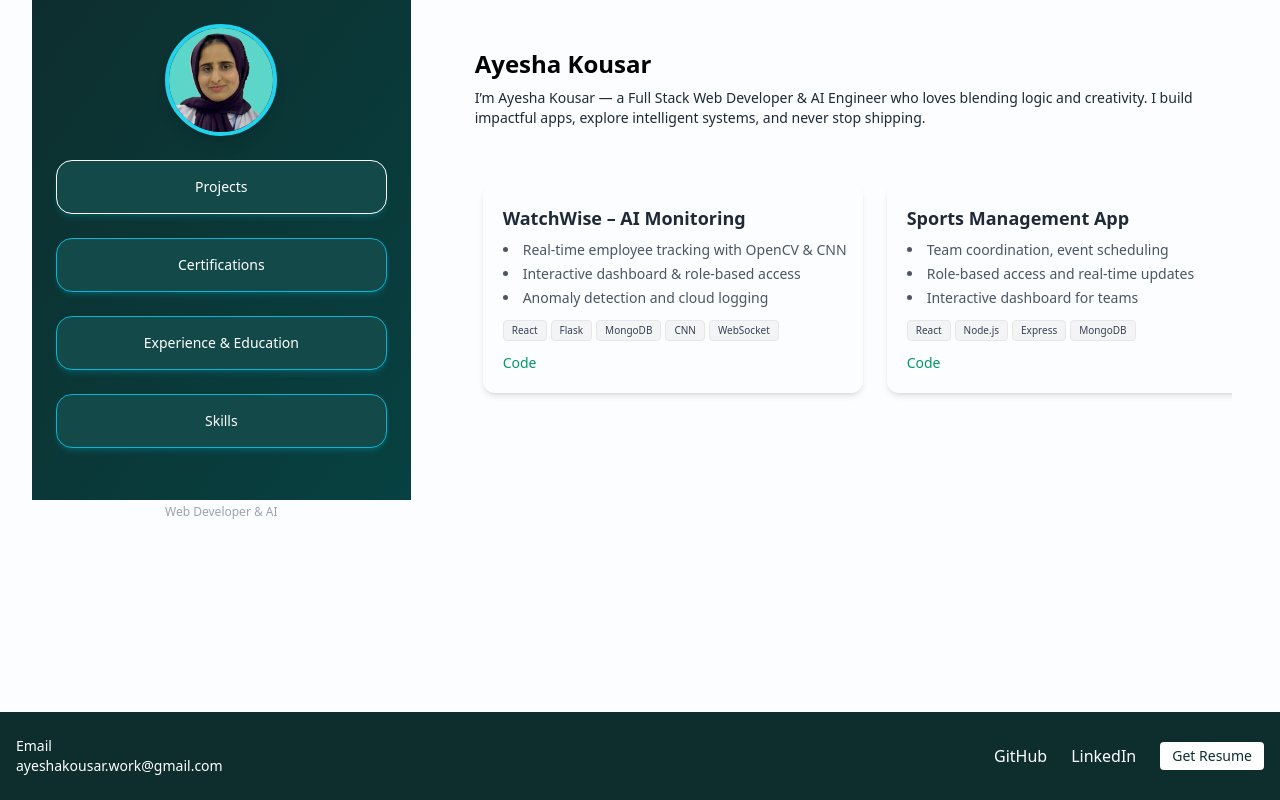
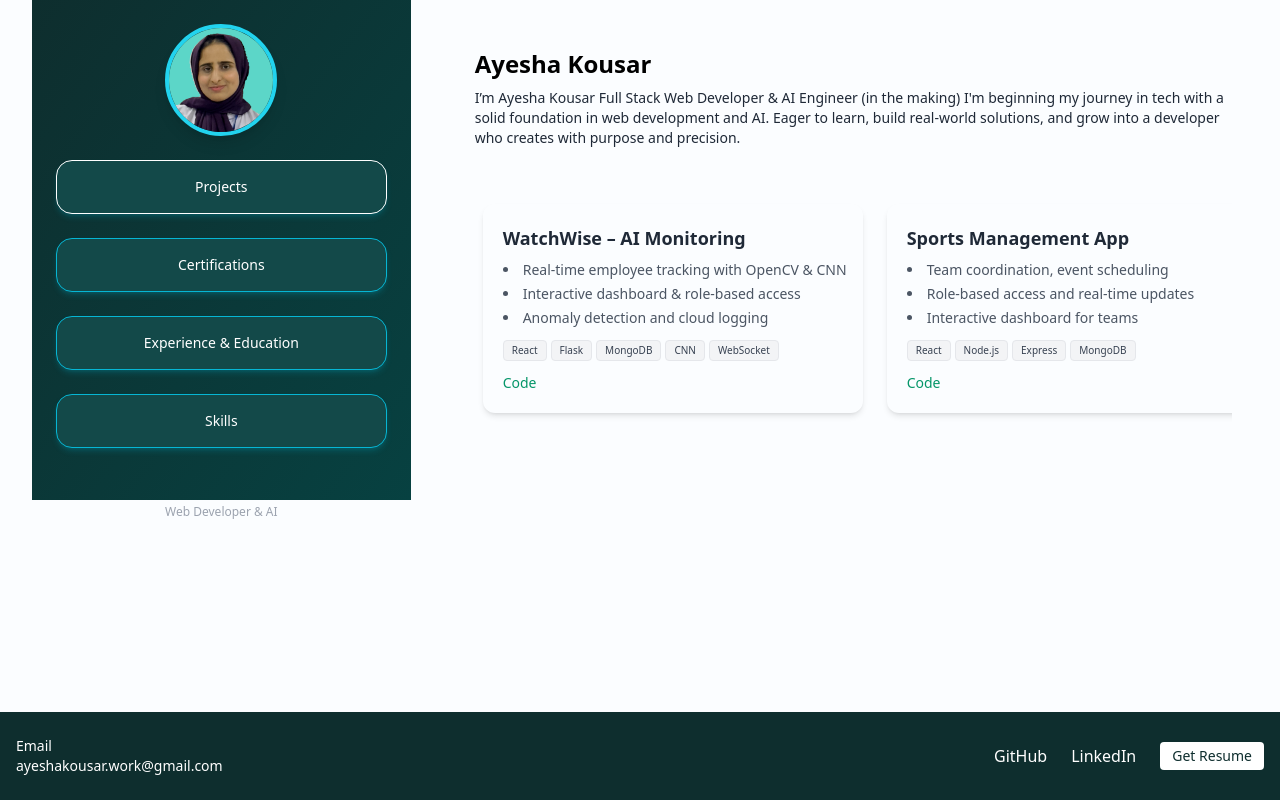
Before and after one commit to ayeshakousar-work/Portfolio, a React (Create React App) app: page / in a window 1280 px wide. Built offline with nearby package versions, Linux system fonts and the light colour scheme.

Commit message:
Updated profile view

```diff
--- a/src/front.jsx
+++ b/src/front.jsx
@@ -127,7 +127,7 @@ const PortfolioPage = () => {
   <p className="text-base font-semibold text-gray-800">Teacher’s Assistant</p>
   <p className="text-sm text-gray-500">Riphah International University</p>
   <p className="text-sm text-gray-500">Islamabad, Pakistan</p>
-  <p className="text-sm text-gray-400 mb-4">Sep 2024 – Present</p>
+  <p className="text-sm text-gray-400 mb-4">Sep 2024 – May 2025</p>
 
   <ul className="text-sm text-gray-700 list-disc list-inside space-y-1">
     <li>Assisted lead teachers with class schedules.</li>
@@ -173,7 +173,7 @@ const PortfolioPage = () => {
     {certificates.map((cert, idx) => (
       <div
         key={idx}
-        className="bg-white rounded-xl shadow-md hover:shadow-lg p-5 transition-all"
+        className="bg-[#fbfdff] rounded-xl shadow-md hover:shadow-lg p-5 transition-all"
       >
         <h3 className="text-lg font-semibold text-gray-900 ">{cert.title}</h3>
         <p className="text-sm text-gray-700 font-medium mt-1">{cert.provider}</p>
@@ -282,8 +282,10 @@ return (
         <div className="flex-[2]  bg-gradient-to-br from-[#fbfdff] to-[#fbfdff] relative ml-4 z-0 p-12 overflow-hidden">
           <h1 className="text-2xl font-bold">Ayesha Kousar</h1>
           <p className="mt-2 text-sm text-gray-800">
-I’m Ayesha Kousar — a Full Stack Web Developer & AI Engineer who loves blending logic and creativity.
-I build impactful apps, explore intelligent systems, and never stop shipping.          </p>
+I’m Ayesha Kousar
+Full Stack Web Developer & AI Engineer (in the making)
+
+I'm beginning my journey in tech with a solid foundation in web development and AI. Eager to learn, build real-world solutions, and grow into a developer who creates with purpose and precision.        </p>
 
           {/* Dynamic Section */}
           <div className="mt-10">
```
